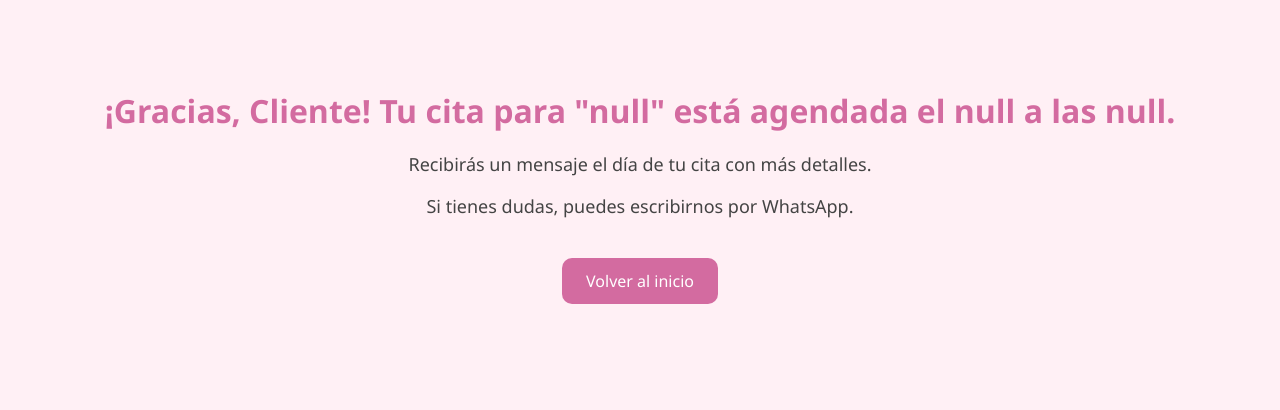
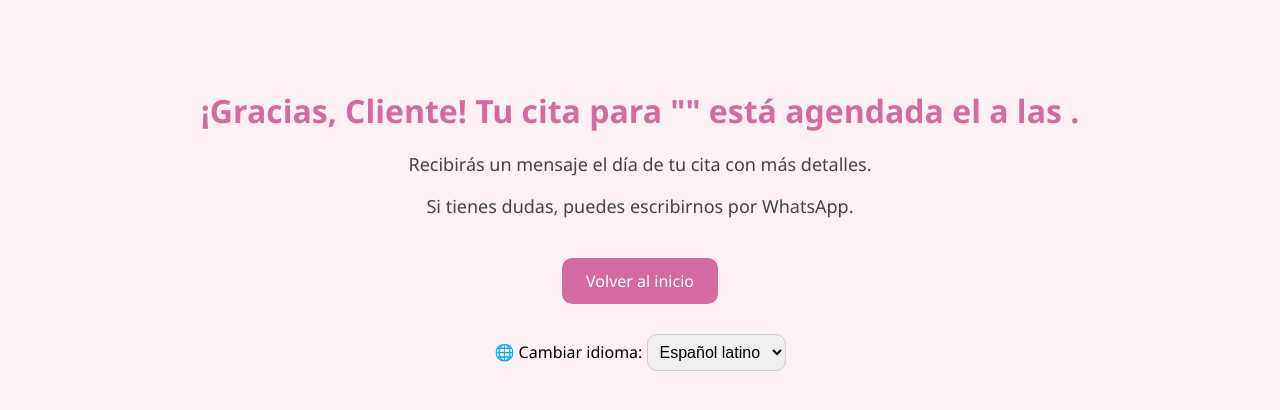
Before and after one commit to BusinessPO/Business-nails, a plain HTML site: page gracias(5).html in a window 1280 px wide. Drawn offline with Linux system fonts and the light colour scheme.

Commit message:
Update gracias(5).html

```diff
--- a/gracias(5).html
+++ b/gracias(5).html
@@ -39,32 +39,75 @@
     .volver:hover {
       background-color: #b7598d;
     }
+
+    .idioma-select {
+      margin-top: 30px;
+    }
+
+    select {
+      padding: 8px;
+      font-size: 16px;
+      border-radius: 10px;
+      border: 1px solid #ccc;
+    }
   </style>
 </head>
 <body>
   <h1 id="mensajeGracias">¡Gracias por tu cita!</h1>
-  <p>Recibirás un mensaje el día de tu cita con más detalles.</p>
-  <p>Si tienes dudas, puedes escribirnos por WhatsApp.</p>
+  <p id="textoExtra">Recibirás un mensaje el día de tu cita con más detalles.</p>
+  <p id="textoDudas">Si tienes dudas, puedes escribirnos por WhatsApp.</p>
 
-  <a href="index.html" class="volver">Volver al inicio</a>
+  <a href="index.html" class="volver" id="btnVolver">Volver al inicio</a>
+
+  <div class="idioma-select">
+    <label for="idioma">🌐 Cambiar idioma:</label>
+    <select id="idioma" onchange="cambiarIdioma(this.value)">
+      <option value="es">Español latino</option>
+      <option value="en">English</option>
+    </select>
+  </div>
 
   <script>
     const nombreCompleto = localStorage.getItem('nombreCliente') || 'Cliente';
     const primerNombre = nombreCompleto.trim().split(' ')[0];
-    const diseño = localStorage.getItem('disenoSeleccionado');
-    const fecha = localStorage.getItem('fechaSeleccionada');
-    const hora = localStorage.getItem('horaSeleccionada');
+    const diseño = localStorage.getItem('disenoSeleccionado') || '';
+    const fecha = localStorage.getItem('fechaSeleccionada') || '';
+    const hora = localStorage.getItem('horaSeleccionada') || '';
+    const idiomaGuardado = localStorage.getItem('idioma') || 'es';
 
-    document.getElementById('mensajeGracias').innerText =
-      `¡Gracias, ${primerNombre}! Tu cita para "${diseño}" está agendada el ${fecha} a las ${hora}.`;
+    function cambiarIdioma(idioma) {
+      localStorage.setItem("idioma", idioma);
+      aplicarIdioma();
+    }
 
-    // OPCIONAL: Envío de datos por WhatsApp
-    const telefonoDueña = '52xxxxxxxxxx'; // número de la dueña con clave país
-    const textoWhatsApp = `Nueva cita:\nNombre: ${nombreCompleto}\nDiseño: ${diseño}\nFecha: ${fecha}\nHora: ${hora}`;
-    const urlWhatsApp = `https://wa.me/${telefonoDueña}?text=${encodeURIComponent(textoWhatsApp)}`;
+    function aplicarIdioma() {
+      const idioma = localStorage.getItem('idioma') || 'es';
 
-    // Esto enviará automáticamente si lo deseas (activar si quieres que se abra WhatsApp)
-    // window.open(urlWhatsApp, '_blank');
+      const textos = {
+        es: {
+          gracias: `¡Gracias, ${primerNombre}! Tu cita para "${diseño}" está agendada el ${fecha} a las ${hora}.`,
+          extra: "Recibirás un mensaje el día de tu cita con más detalles.",
+          dudas: "Si tienes dudas, puedes escribirnos por WhatsApp.",
+          volver: "Volver al inicio"
+        },
+        en: {
+          gracias: `Thank you, ${primerNombre}! Your appointment for "${diseño}" is scheduled on ${fecha} at ${hora}.`,
+          extra: "You will receive a message with more details on the day of your appointment.",
+          dudas: "If you have any questions, feel free to message us on WhatsApp.",
+          volver: "Return to home"
+        }
+      };
+
+      const t = textos[idioma];
+
+      document.getElementById("mensajeGracias").innerText = t.gracias;
+      document.getElementById("textoExtra").innerText = t.extra;
+      document.getElementById("textoDudas").innerText = t.dudas;
+      document.getElementById("btnVolver").innerText = t.volver;
+      document.getElementById("idioma").value = idioma;
+    }
+
+    aplicarIdioma();
   </script>
 </body>
 </html>
```
